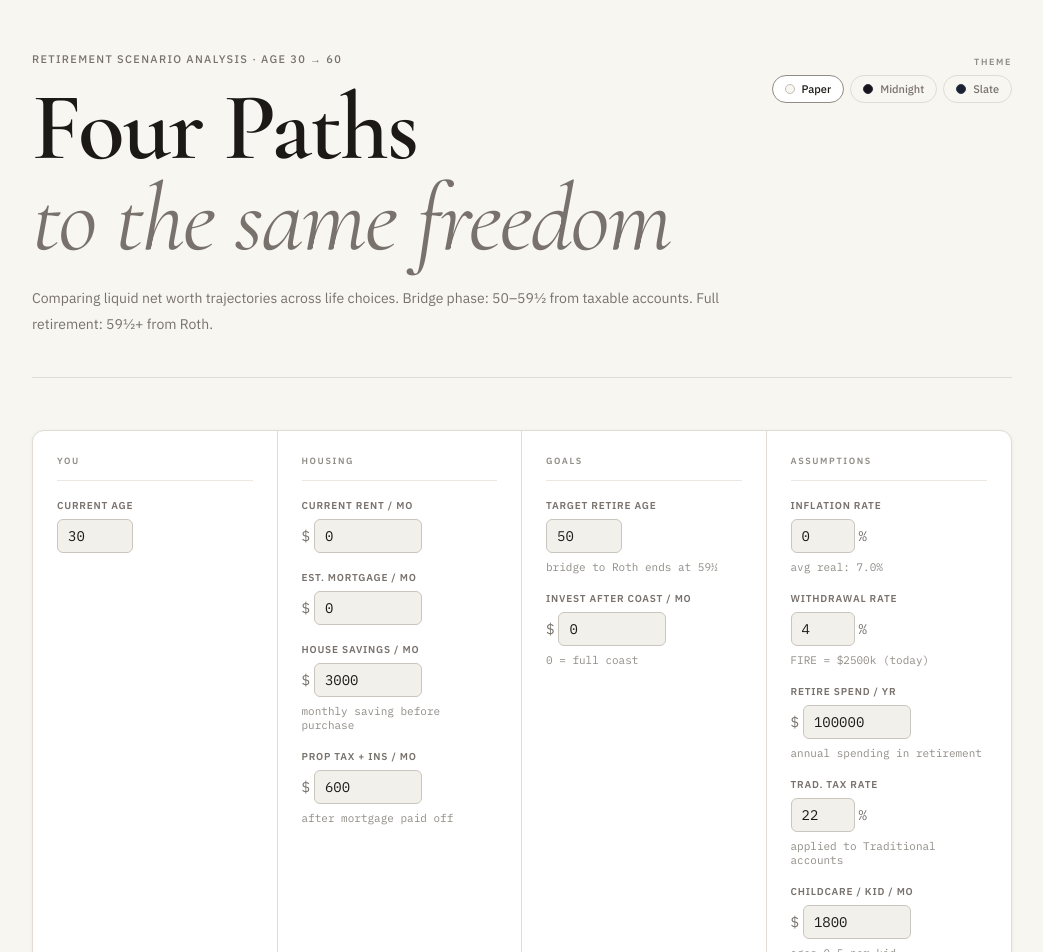
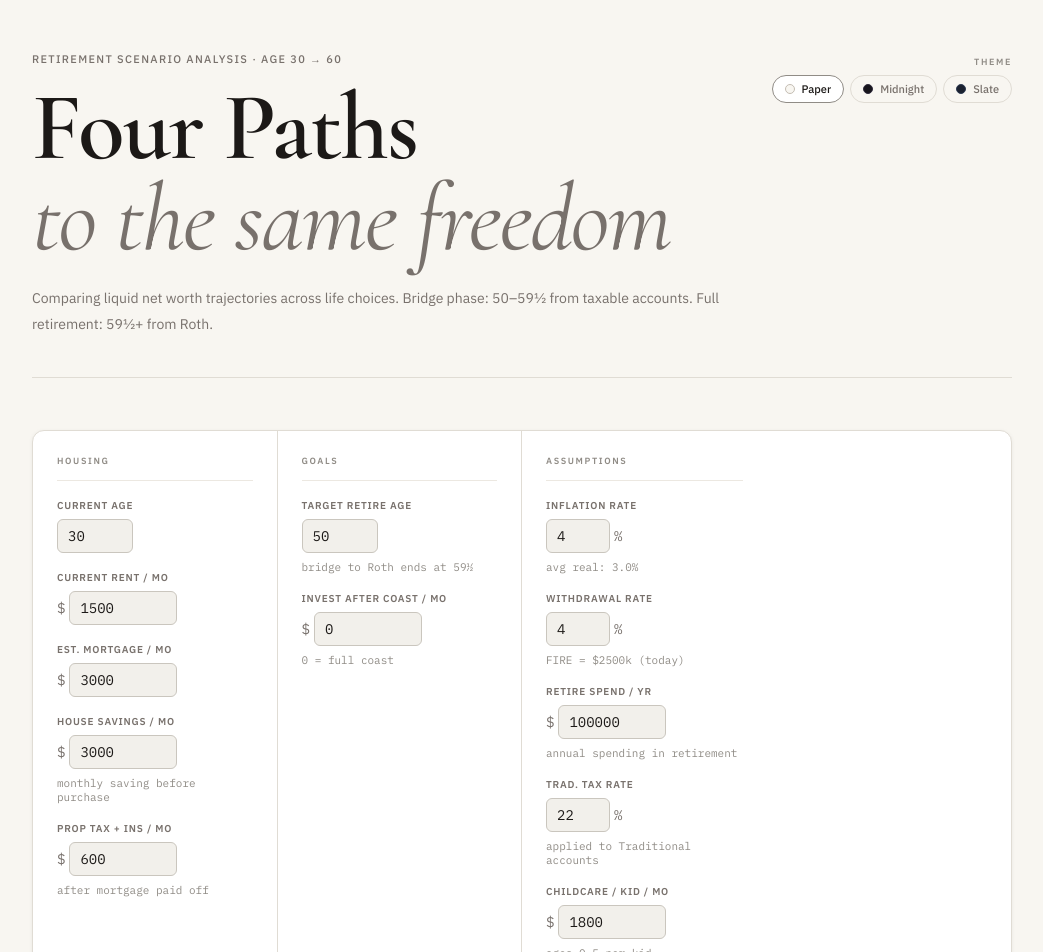
Before and after one commit to cole-titze/retirement-calculator, a React (Vite) app: page / in a window 1280 px wide. Shown: the top 952 px of the page, without its empty margins (118-1161 px from the left). Built offline with nearby package versions, Linux system fonts and the light colour scheme.

Commit message:
Update qsp

```diff
--- a/src/App.tsx
+++ b/src/App.tsx
@@ -13,7 +13,9 @@ import styles from "./App.module.scss";
 type Theme = "paper" | "midnight" | "slate";
 
 function getQSP(name: string, fallback: number, min: number, max: number): number {
-  const v = Number(new URLSearchParams(window.location.search).get(name));
+  const raw = new URLSearchParams(window.location.search).get(name);
+  if (raw === null) return fallback;
+  const v = Number(raw);
   return Number.isFinite(v) && v >= min && v <= max ? v : fallback;
 }
 
@@ -214,9 +216,9 @@ export default function FireScenarios() {
         {/* Inputs Panel */}
         <div className={styles.inputsPanel}>
 
-          {/* You */}
+          {/* Housing */}
           <div className={styles.inputSection}>
-            <div className={styles.inputSectionLabel}>You</div>
+            <div className={styles.inputSectionLabel}>Housing</div>
             <div className={styles.inputGroup}>
               <div className={styles.inputLabel}>Current Age</div>
               <input
@@ -237,11 +239,6 @@ export default function FireScenarios() {
                 className={`${styles.input} ${styles.inputMd}`}
               />
             </div>
-          </div>
-
-          {/* Housing */}
-          <div className={styles.inputSection}>
-            <div className={styles.inputSectionLabel}>Housing</div>
             <div className={styles.inputGroup}>
               <div className={styles.inputLabel}>Current Rent / mo</div>
               <div className={styles.inputRow}>
```
